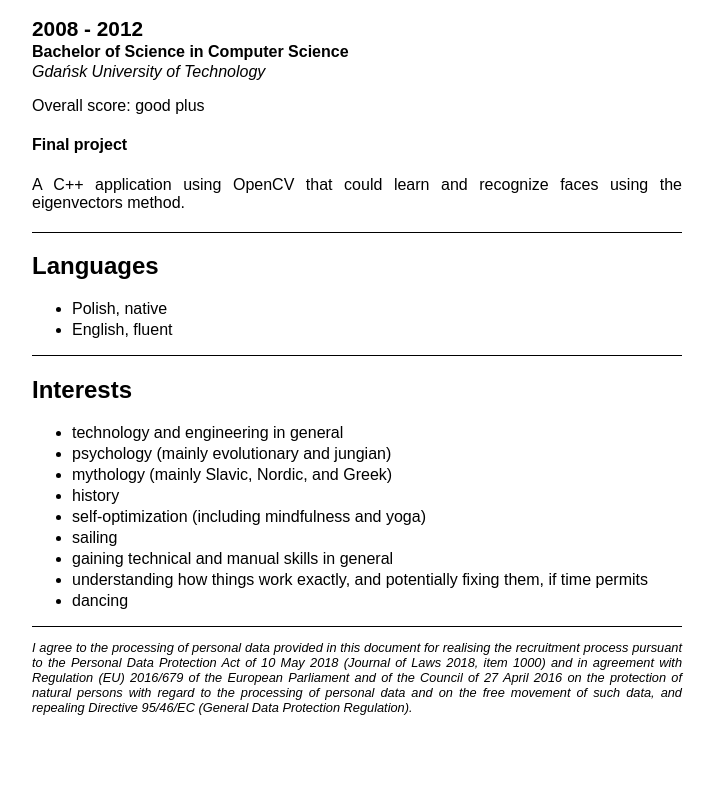
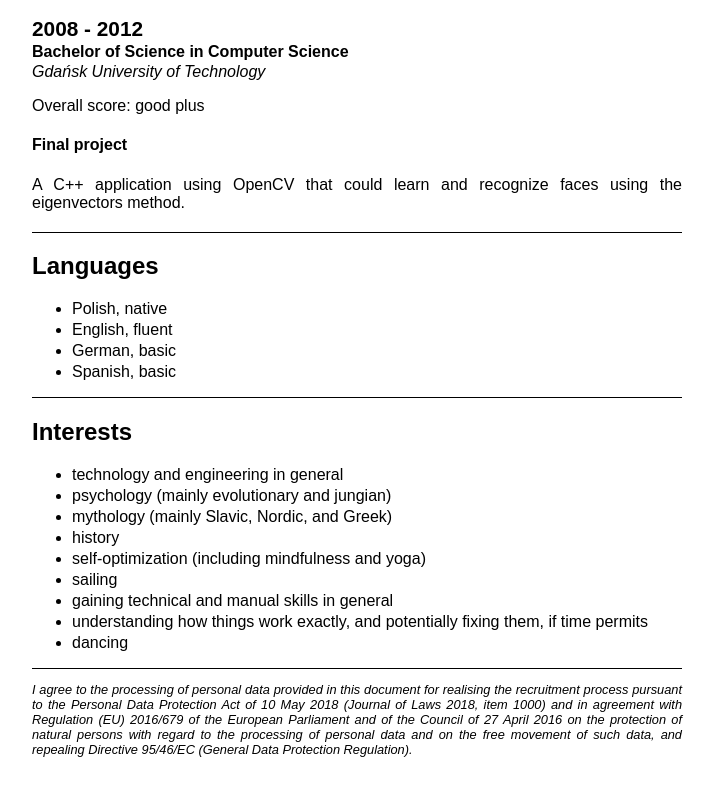
Before and after one commit to butla/bultrowicz.com, a plain HTML site: page cv/cv_Michał_Bultrowicz.html in a window 1280 px wide. Shown: the part 9396-10192 px from the top of the page, without its empty margins (38-753 px from the left). Drawn offline with Linux system fonts and the light colour scheme.

Commit message:
CV: some basic-level languages

```diff
--- a/cv/cv_Michał_Bultrowicz.html
+++ b/cv/cv_Michał_Bultrowicz.html
@@ -702,6 +702,8 @@
   <ul>
     <li>Polish, native</li>
     <li>English, fluent</li>
+    <li>German, basic</li>
+    <li>Spanish, basic</li>
   </ul>
 </section>
 
```
Also changed, not shown: 1 other file.
